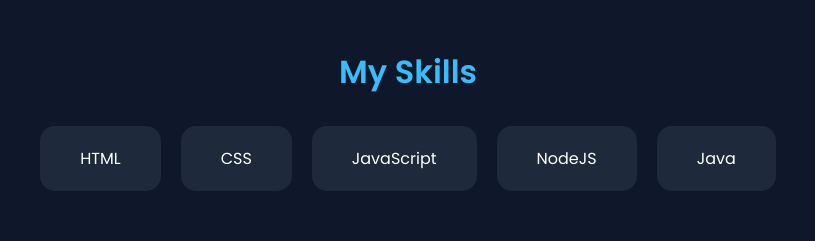
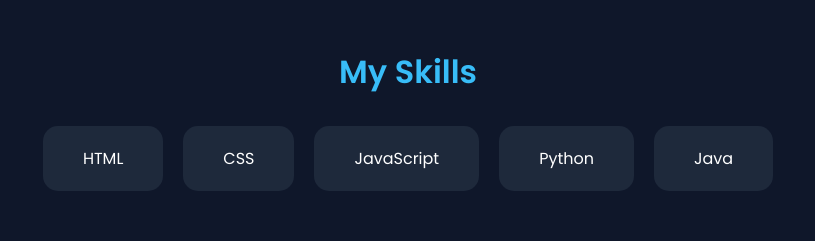
Before and after one commit to koradapraveen24-hash/Praveen-Portfolio, a plain HTML site: page index.html in a window 1280 px wide. Shown: the part 1120-1361 px from the top of the page, 232-1047 px from the left. Drawn offline with Linux system fonts and the light colour scheme.

Commit message:
Update index.html

```diff
--- a/index.html
+++ b/index.html
@@ -47,7 +47,7 @@
         <div class="skill-card">HTML</div>
         <div class="skill-card">CSS</div>
         <div class="skill-card">JavaScript</div>
-        <div class="skill-card">NodeJS</div>
+        <div class="skill-card">Python</div>
         <div class="skill-card">Java</div>
       </div>
     </section>
```
